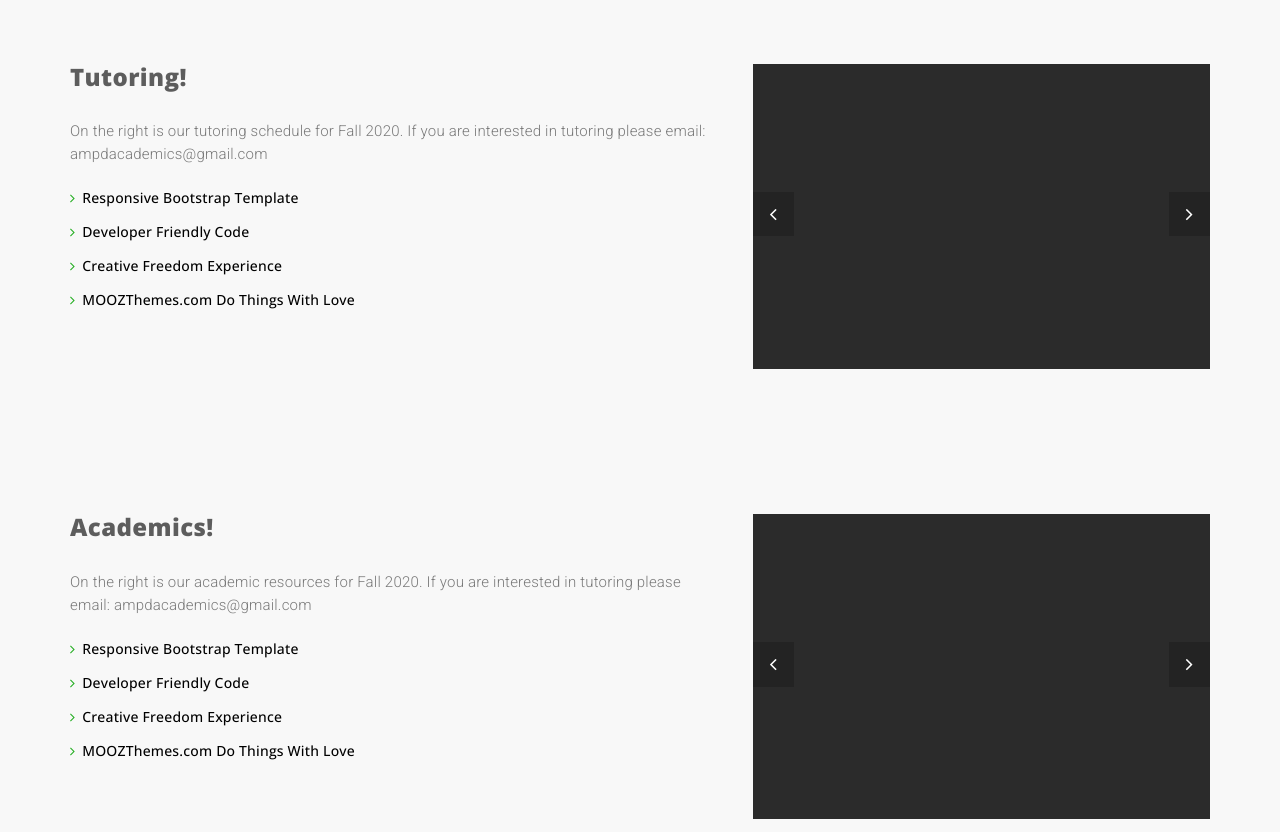
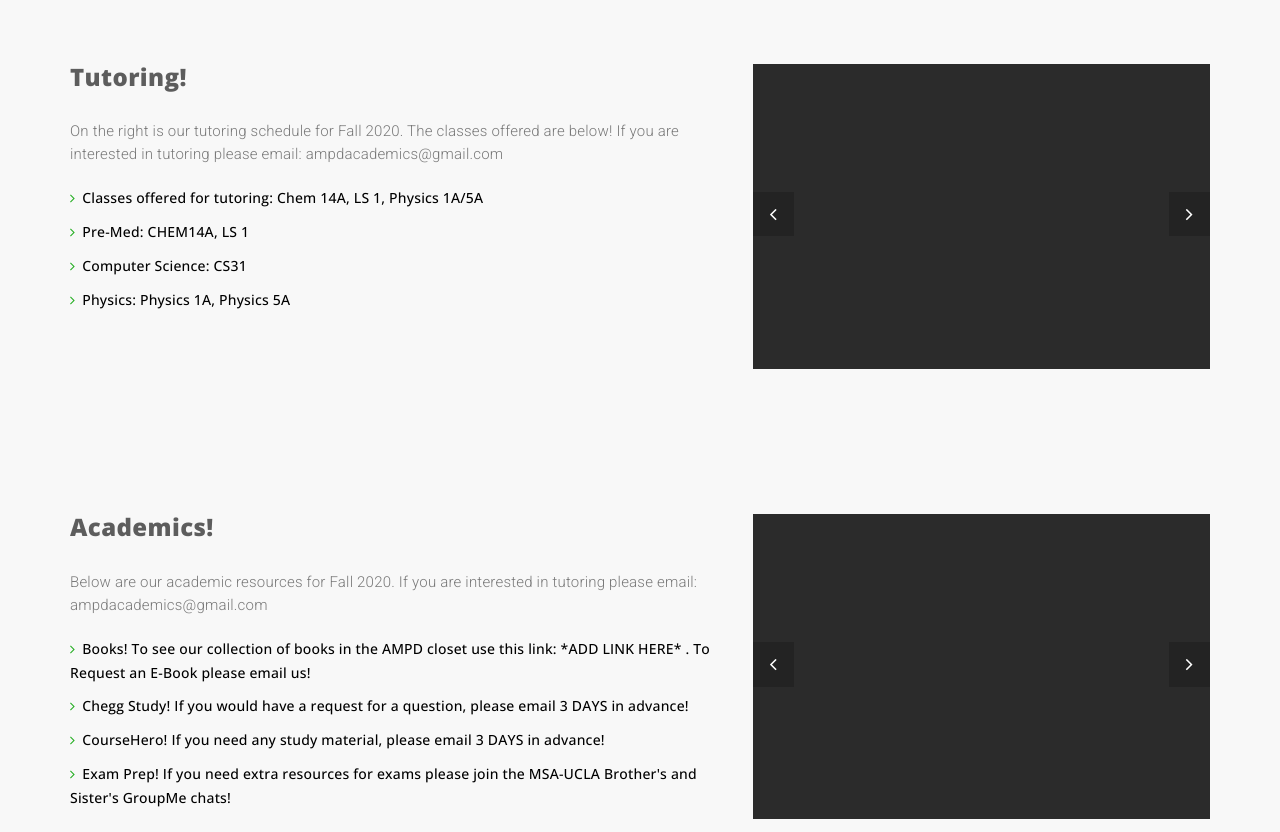
Before and after one commit to aadilio/AMPD-web, a plain HTML site: page sanza-template/index.html in a window 1280 px wide. Shown: the part 1680-2512 px from the top of the page. Drawn offline with nearby package versions, Linux system fonts and the light colour scheme.

Commit message:
Update index.html

```diff
--- a/sanza-template/index.html
+++ b/sanza-template/index.html
@@ -127,12 +127,12 @@
 					<div class="col-md-7">
 						<div class="section-text">
 							<h3>Tutoring!</h3>
-							<p>On the right is our tutoring schedule for Fall 2020. If you are interested in tutoring please email: ampdacademics@gmail.com</p>
+							<p>On the right is our tutoring schedule for Fall 2020. The classes offered are below! If you are interested in tutoring please email: ampdacademics@gmail.com</p>
 							<ul>
-								<li>Responsive Bootstrap Template</li>
-								<li>Developer Friendly Code</li>
-								<li>Creative Freedom Experience</li>
-								<li>MOOZThemes.com Do Things With Love</li>
+								<li>Classes offered for tutoring: Chem 14A, LS 1, Physics 1A/5A</li>
+								<li>Pre-Med: CHEM14A, LS 1</li>
+								<li>Computer Science: CS31</li>
+								<li>Physics: Physics 1A, Physics 5A</li>
 							</ul>
 						</div>
 					</div>
@@ -168,12 +168,12 @@
 					<div class="col-md-7">
 						<div class="section-text">
 							<h3>Academics!</h3>
-							<p>On the right is our academic resources for Fall 2020. If you are interested in tutoring please email: ampdacademics@gmail.com</p>
+							<p>Below are our academic resources for Fall 2020. If you are interested in tutoring please email: ampdacademics@gmail.com</p>
 							<ul>
-								<li>Responsive Bootstrap Template</li>
-								<li>Developer Friendly Code</li>
-								<li>Creative Freedom Experience</li>
-								<li>MOOZThemes.com Do Things With Love</li>
+								<li>Books! To see our collection of books in the AMPD closet use this link: *ADD LINK HERE* . To Request an E-Book please email us!</li>
+								<li>Chegg Study! If you would have a request for a question, please email 3 DAYS in advance!</li>
+								<li>CourseHero! If you need any study material, please email 3 DAYS in advance!</li>
+								<li>Exam Prep! If you need extra resources for exams please join the MSA-UCLA Brother's and Sister's GroupMe chats!</li>
 							</ul>
 						</div>
 					</div>
@@ -221,8 +221,8 @@
 						<figure class="effect-bubba">
 							<img src="images/demo/portfolio-1.jpg" alt="img02" class="img-responsive" />
 							<figcaption>
-								<h2>Dean & Letter</h2>
-								<p>Branding, Design</p>
+								<h2>Dorm Dinners!</h2>
+								<p>Quarterly Event</p>
 								<a href="#" data-toggle="modal" data-target="#Modal-1">View more</a>
 							</figcaption>
 						</figure>
@@ -305,6 +305,7 @@
 			</div><!-- end container -->
 		</section>
 
+		<!--
 		<section class="dark-bg short-section stats-bar">
 			<div class="container text-center">
 				<div class="row">
@@ -335,6 +336,7 @@
 				</div>
 			</div>
 		</section>
+
 
 		<section>
 			<div class="container">
@@ -381,6 +383,9 @@
 				</div>
 			</div>
 		</section>
+
+	-->
+
 		<section id="team" class="light-bg">
 			<div class="container">
 				<div class="row">
@@ -546,7 +551,7 @@
 								<img src="images/demo/author-4.jpg" class="img-responsive" alt="author">
 							</div>
 							<div class="team-text">
-								<h3>Areena Harris</h3>
+								<h3>Areena Haris</h3>
 								<div class="team-position">Academic Head</div>
 								<p>4th year. Tutoring.</p>
 							</div>
```
